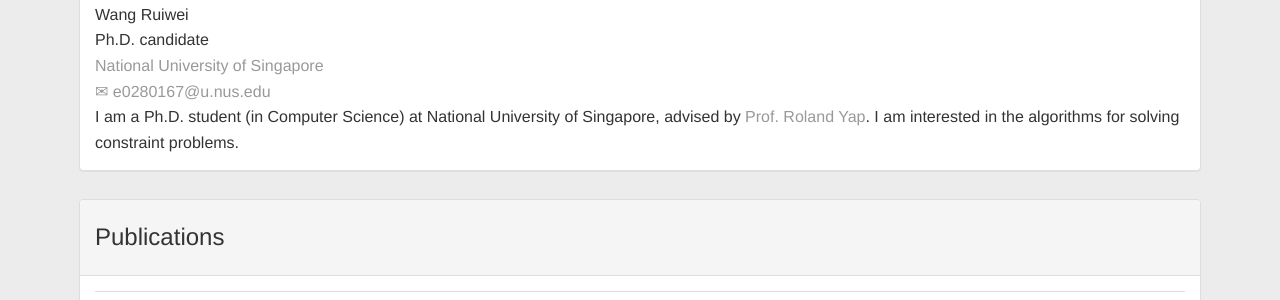
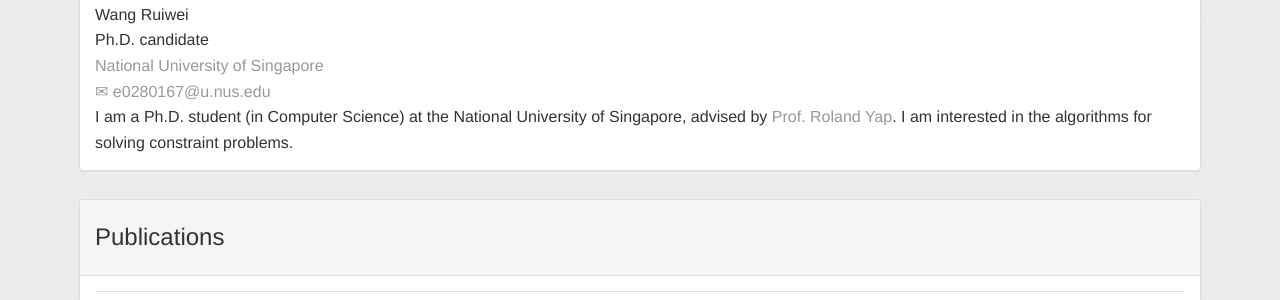
Before and after one commit to WangRuiwei/WangRuiwei.github.io, a Jekyll site: the page built from index.html, in a window 1280 px wide. Shown: the part 236-536 px from the top of the page. Built offline with Jekyll 4.4.1, drawn with Linux system fonts in a browser that asks for light colours.

Commit message:
Update index.html

```diff
--- a/index.html
+++ b/index.html
@@ -16,7 +16,7 @@ Wang Ruiwei<br>
 Ph.D. candidate <br>
 <a href="http://nus.edu.sg">National University of Singapore</a><br>
 <a href="mailto:e0280167@u.nus.edu"><span class="s2"> <span>&#9993;</span> e0280167@u.nus.edu</span></a><br>
-I am a Ph.D. student (in Computer Science) at National University of Singapore, advised by <a href="http://www.comp.nus.edu.sg/~ryap/"><span class="s2">Prof. Roland Yap</span></a>.
+I am a Ph.D. student (in Computer Science) at the National University of Singapore, advised by <a href="http://www.comp.nus.edu.sg/~ryap/"><span class="s2">Prof. Roland Yap</span></a>.
 I am interested in the algorithms for solving constraint problems.
 </div>
 </div>
```
